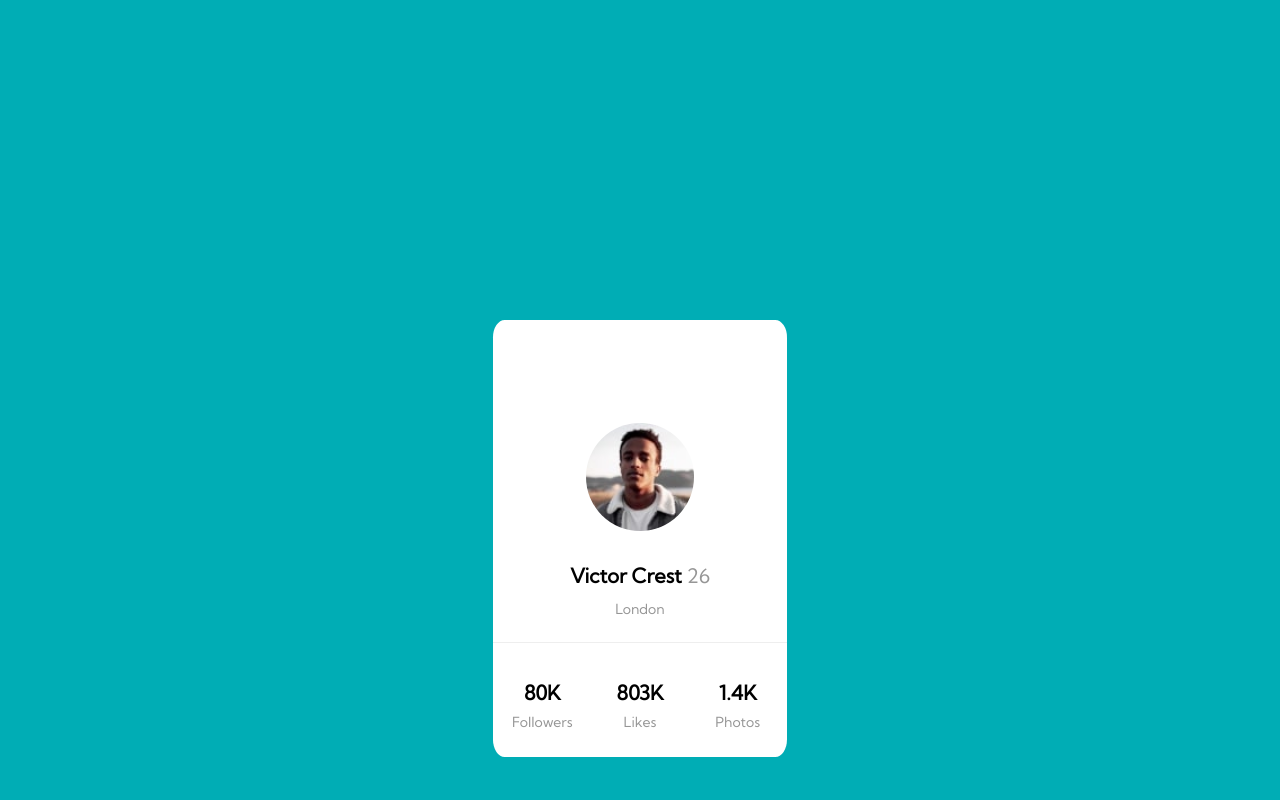
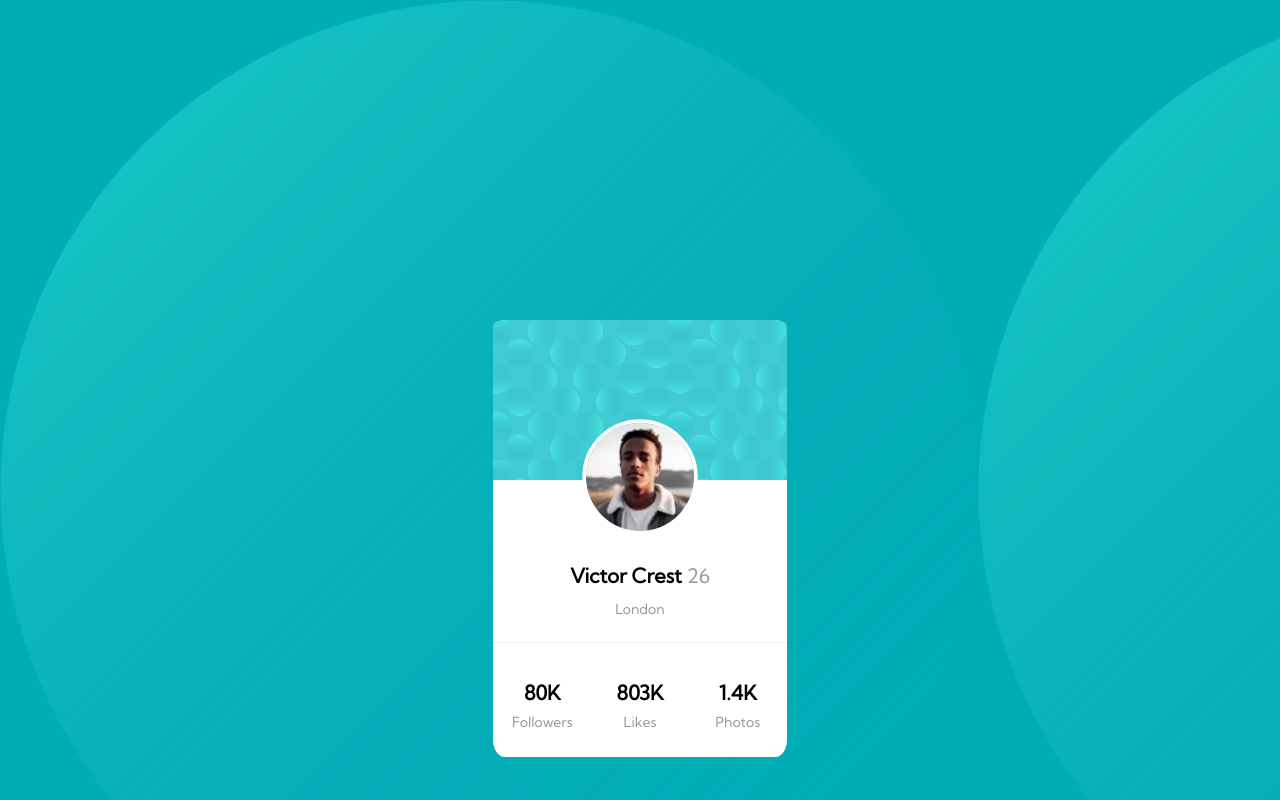
Before and after one commit to fender7/profile-card, a plain HTML site: page index.html in a window 1280 px wide. Shown: the top 800 px of the page. Drawn offline with Linux system fonts and the light colour scheme.

Commit message:
Update styles.css

```diff
--- a/styles.css
+++ b/styles.css
@@ -1,6 +1,6 @@
 body{
   margin: 0;
-  background-image: url(images/bg-pattern-bottom.svg);
+  background-image: url(bg-pattern-bottom.svg);
   background-color: #00adb5;
   font-family: 'Kumbh Sans', sans-serif;
 }
@@ -26,7 +26,7 @@ h2{
 }
 
 .card .top{
-  background-image: url(images/bg-pattern-card.svg);
+  background-image: url(bg-pattern-card.svg);
   border-top-right-radius: inherit;
   border-top-left-radius: inherit;
   height:10rem;
```
